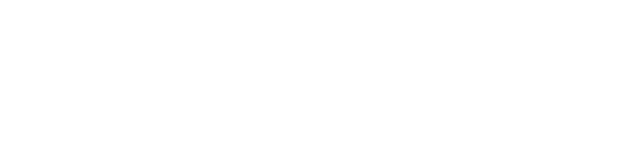
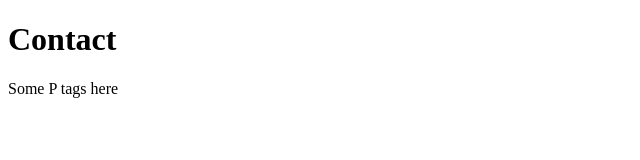
Before and after one commit to stanleykmtang/splitmate, a plain HTML site: page contact.html in a window 1280 px wide. Shown: the whole page, without its empty margins (0-640 px from the left). Drawn offline with Linux system fonts and the light colour scheme.

Commit message:
Updates: About/Contact

```diff
--- a/contact.html
+++ b/contact.html
@@ -6,6 +6,7 @@
     <title>Contact</title>
 </head>
 <body>
-
+    <h1>Contact</h1>
+    <p>Some P tags here</p>
 </body>
 </html>
```
Also changed, not shown: about.html (+1 -1 lines).
